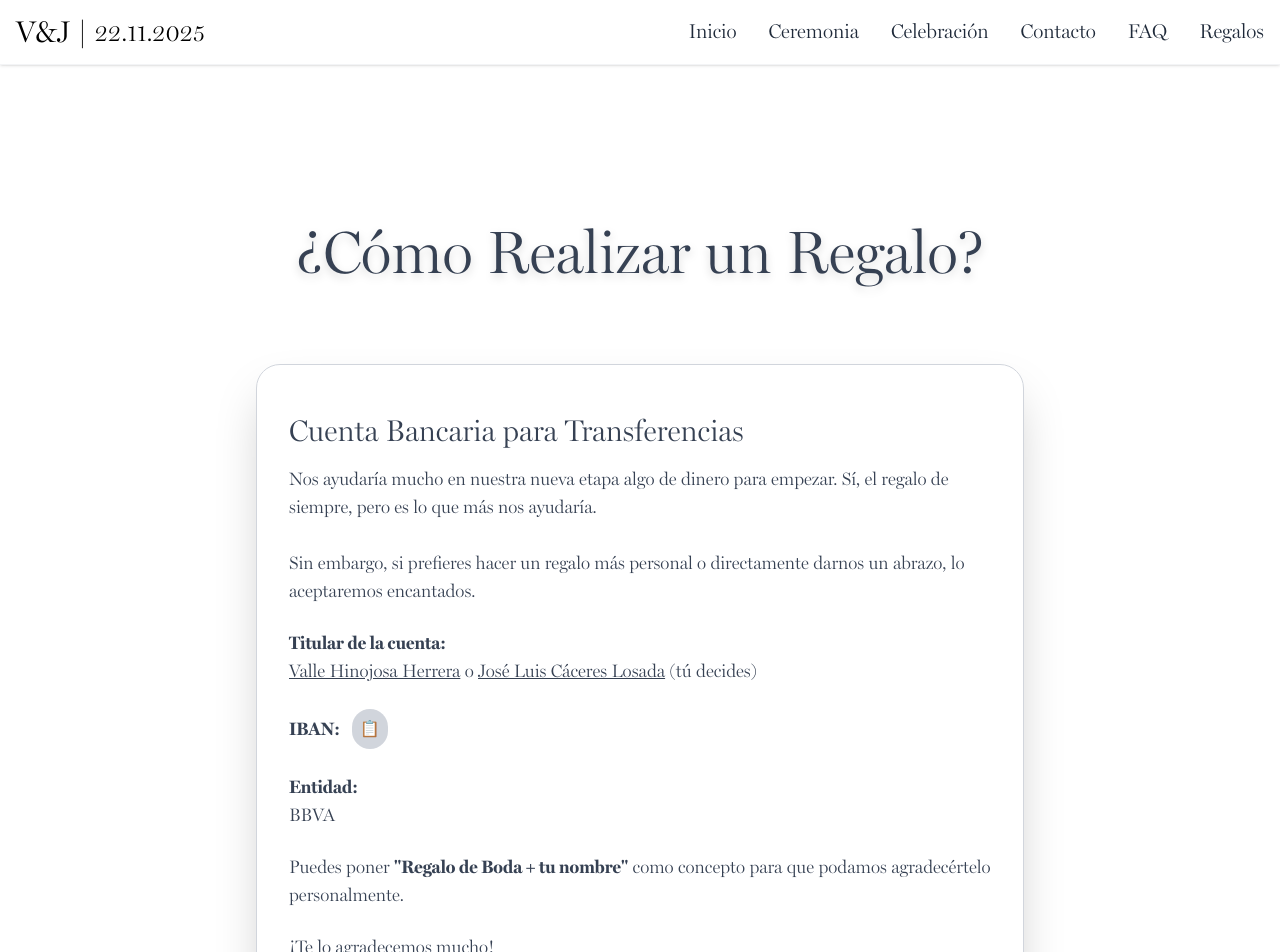
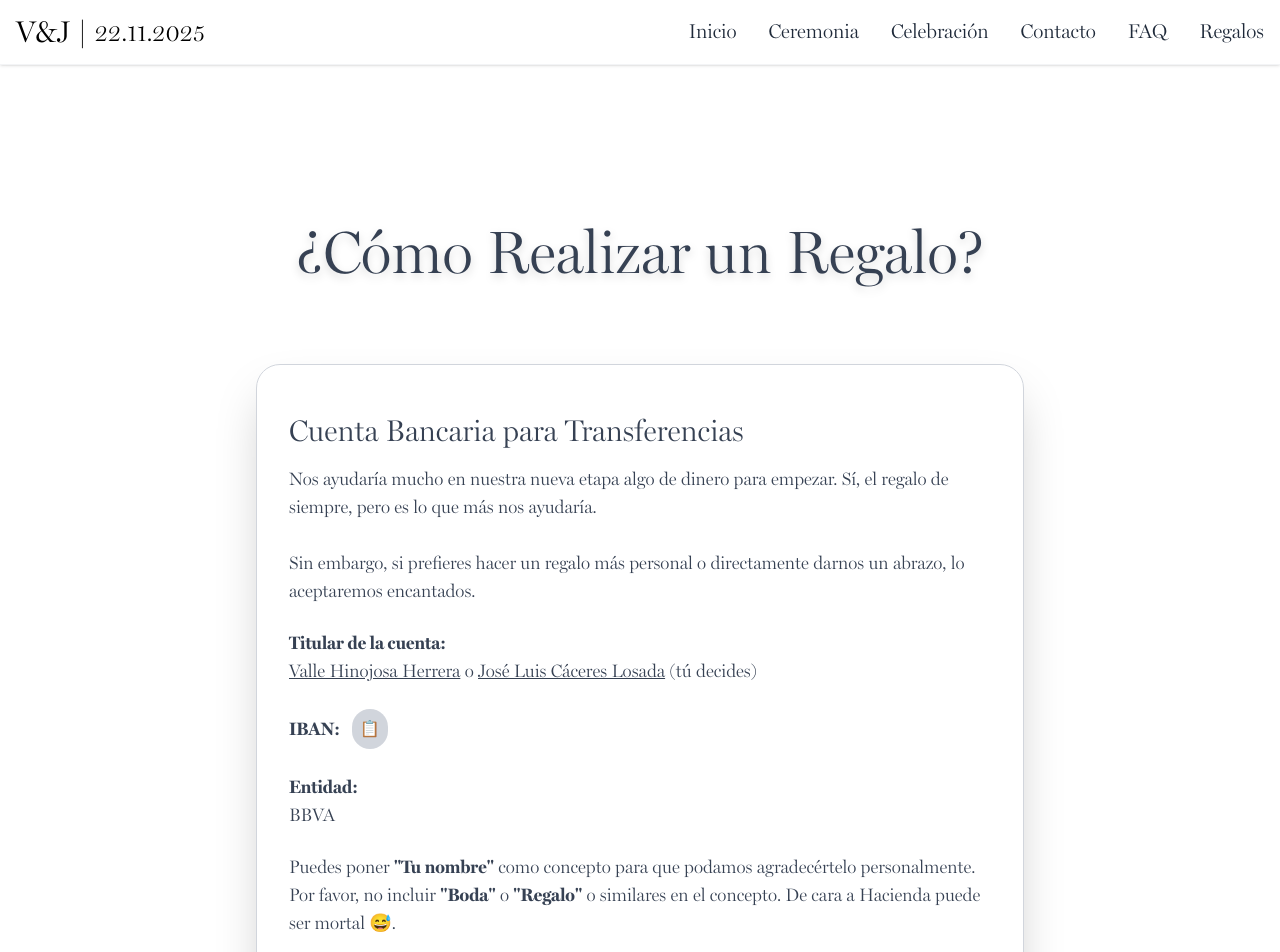
Before and after one commit to jlclosada/valleyjose2025, a Nuxt app: page /gifts in a window 1280 px wide. Shown: the top 952 px of the page. Built offline with nearby package versions, Linux system fonts and the light colour scheme.

Commit message:
Mensaje hacienda regalo

```diff
--- a/pages/gifts.vue
+++ b/pages/gifts.vue
@@ -59,7 +59,7 @@
 
       <div class="mt-6">
         <p class="text-lg font-light">
-          Puedes poner <b>"Regalo de Boda + tu nombre"</b> como concepto para que podamos agradecértelo personalmente.
+          Puedes poner <b>"Tu nombre"</b> como concepto para que podamos agradecértelo personalmente. Por favor, no incluir <b>"Boda"</b> o <b>"Regalo"</b> o similares en el concepto. De cara a Hacienda puede ser mortal 😅.
         </p>
       </div>
 
```
